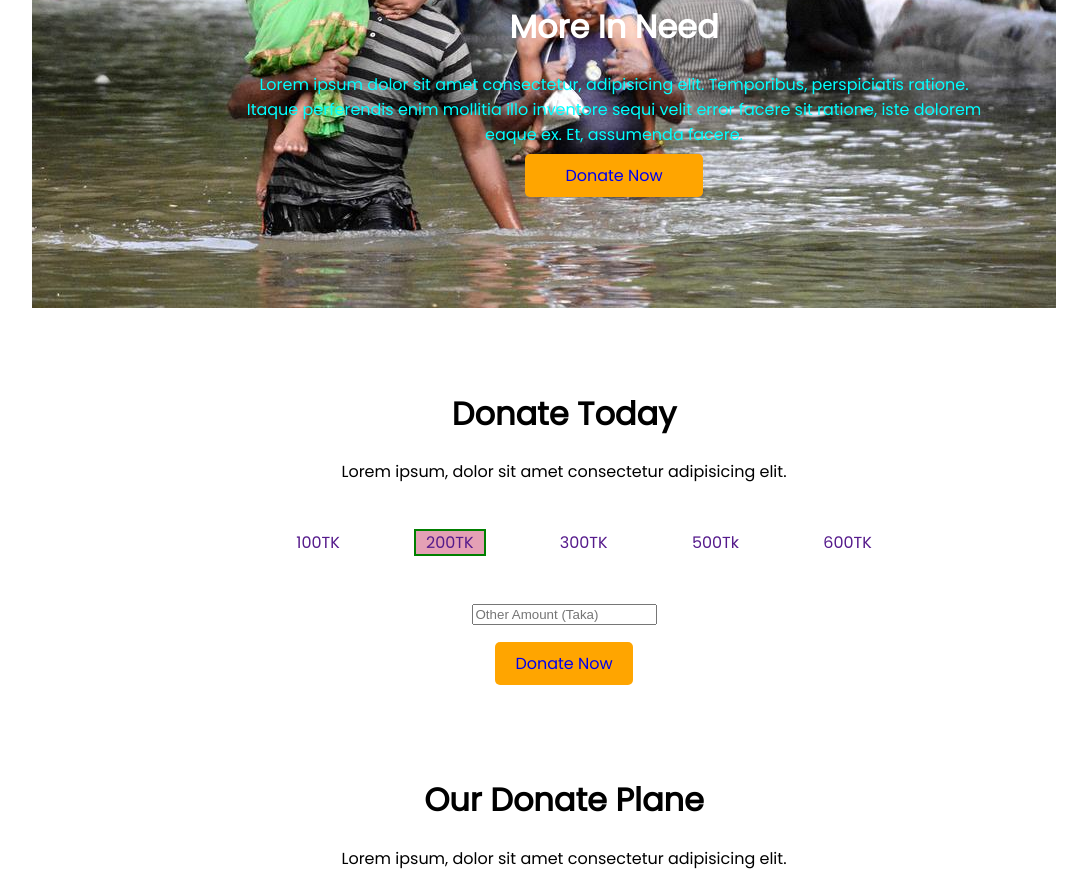
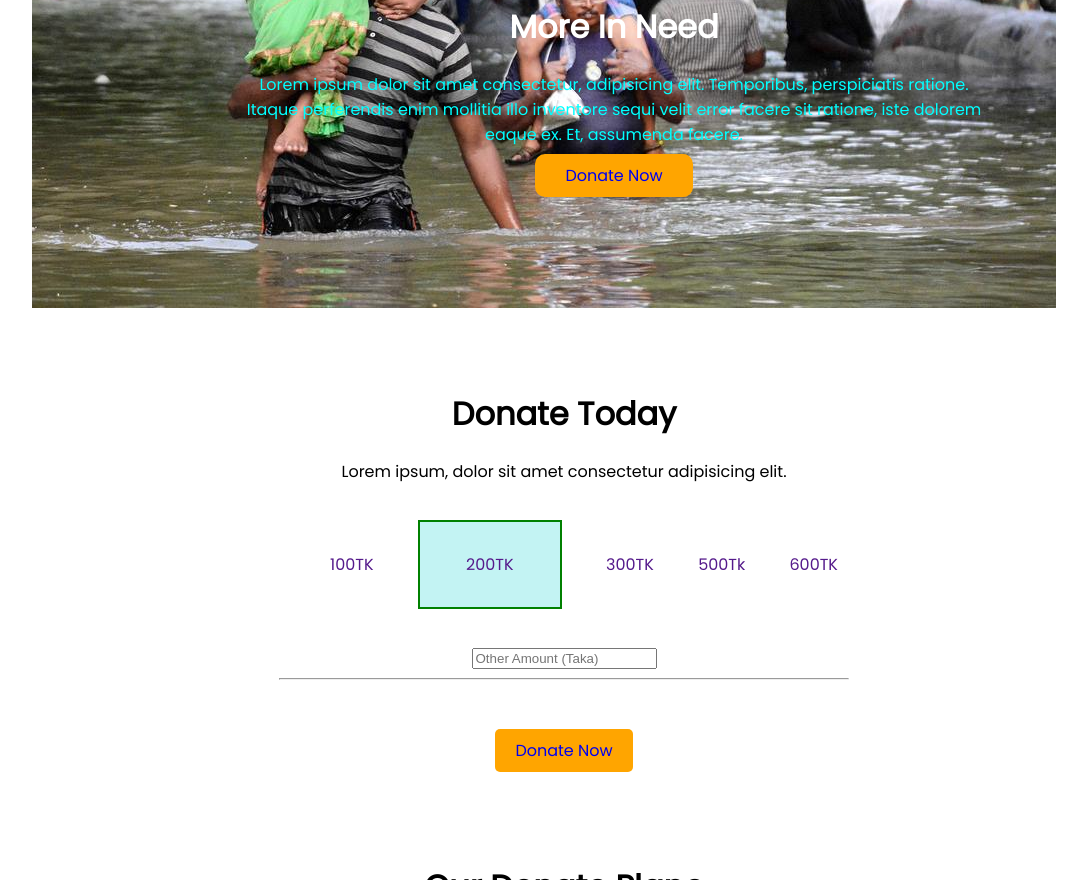
Before and after one commit to alamin71/donate-today, a plain HTML site: page index.html in a window 1280 px wide. Shown: the part 276-1156 px from the top of the page, without its empty margins (76-1163 px from the left). Drawn offline with Linux system fonts and the light colour scheme.

Commit message:
final code finish

```diff
--- a/index.html
+++ b/index.html
@@ -31,7 +31,9 @@
                   <li><a href="">500Tk</a></li>
                   <li><a href="">600TK</a></li>
                 </ul>
-            <input placeholder="Other Amount (Taka)" type="text"><br><br>
+            <input placeholder="Other Amount (Taka)" type="text">
+        <hr class="hr-style">
+            <br><br>
                 <a id="donate-button2" target="_blank" href="https://www.linkedin.com/in/al-amin-8640b31a0/">Donate Now</a>
             </div>
             <div class="Donate-plane">
--- a/style.css
+++ b/style.css
@@ -8,7 +8,6 @@ body{
     margin-left: 100px;
     padding: 180px 200px;
     text-align: center;
-
 }
 .top-p{
     color: aqua;
@@ -19,8 +18,11 @@ color:white;
 #donate-button{
     text-decoration: none;
     background-color:orange ;
-    padding: 10px 40px;
-    border-radius: 5px;
+    padding: 10px 30px;
+    border-radius: 10px;
+}
+.hr-style{
+    width: 45%;
 }
 #donate-button2{
     text-decoration: none;
@@ -32,18 +34,29 @@ color:white;
     text-align: center;
 }
 .donate-border{
-    background-color: rgb(228, 160, 181);
-    background-size: 136px;
-border: 2px solid green;
-}
-.donate li a{
-    padding: 50px 30px;
-}
-.donate li {
+    width: 100px;
+    background-color: rgb(195, 243, 243);
     list-style: none;
     display: inline-block;
     margin: 10px 10px;
-    padding: 20px 20px;
+    padding: 30px 20px;
+    border: 2px solid green;
+
+}
+.donate a:hover{
+    width: 100px;
+    background-color: aqua;
+    list-style: none;
+    display: inline-block;
+    margin: 10px 10px;
+    padding: 30px 20px;
+    border: 2px solid green;
+}
+.donate li{
+    list-style: none;
+    display: inline-block;
+    margin: 10px 10px;
+
 }
 .donate-tk ul li a{
 align-items: center;
```
